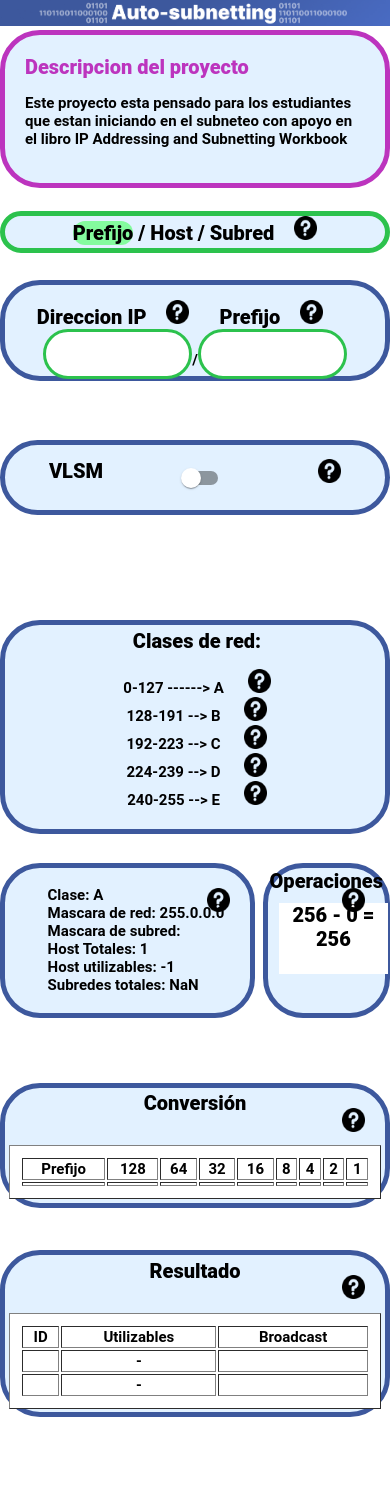
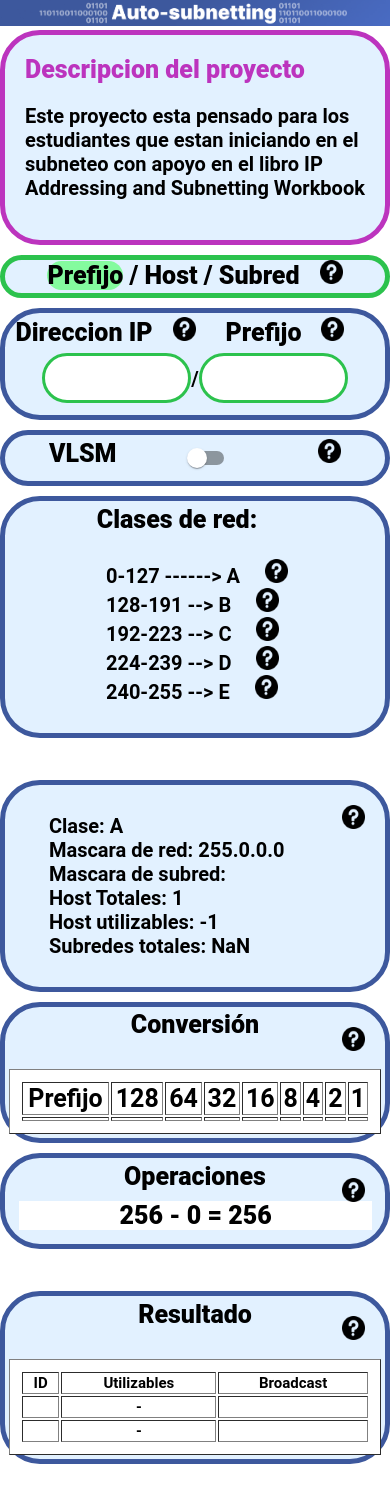
Before and after one commit to RobertoErick/Auto-subnetting, a React (Create React App) app: page / in a window 390 px wide. Shown: the top 1502 px of the page. Before the commit the page ends 1459 px from the top, so only its background shows below. Built offline with nearby package versions, Linux system fonts and the light colour scheme.

Commit message:
modificacion de la seccion responsive

```diff
--- a/src/App.css
+++ b/src/App.css
@@ -55,28 +55,20 @@ ul{
     margin-left: 20px;
 }
 
-@media (max-width: 768px) {
-    .parrafo{
-        font-size: 24px;
-        font-style: normal;
-        font-weight: 700;
-        line-height: normal;
-    }
-}
 @media (max-width: 390px){
     .contenido{
         padding: 0%;
     }
 
     .parrafo{
-        font-size: 15px;
+        font-size: 20px;
         font-style: normal;
         font-weight: 700;
         line-height: normal;
     }
 
     .titulo{
-        font-size: 20px;
+        font-size: 25px;
         font-style: normal;
         font-weight: 900;
         line-height: normal;
@@ -89,4 +81,8 @@ ul{
         margin-left: 20px;
     }
 
+    .contenedor{
+        font-size: 25px;
+    }
+
 }
--- a/src/Componentes/Filas/Primera_Fila/Clases.jsx
+++ b/src/Componentes/Filas/Primera_Fila/Clases.jsx
@@ -10,30 +10,19 @@ const Contenedor = styled.div`
     justify-content: center;
     flex-direction: column;
     padding-right: 40px;
-    @media (max-width: 768px) {
-        padding-right: 0px;
-        text-align: center;
-    }
-`
-
-const Ul = styled.ul`
-    @media (max-width: 768px) {
-        padding-right: 40px;
-        text-align: center;
-    }
 `
 
 function Clases(){
     return(
         <Contenedor className="contenedor">
             <h2 className="titulo">Clases de red: </h2>
-            <Ul>
+            <ul>
                 <li className="parrafo">0-127 ------{">"} A <img className="duda" src={Duda}/></li>
                 <li className="parrafo">128-191 --{">"} B <img className="duda" src={Duda}/></li>
                 <li className="parrafo">192-223 --{">"} C <img className="duda" src={Duda}/></li>
                 <li className="parrafo">224-239 --{">"} D <img className="duda" src={Duda}/></li>
                 <li className="parrafo">240-255 --{">"} E <img className="duda" src={Duda}/></li>
-            </Ul>
+            </ul>
         </Contenedor>
     );
 }
--- a/src/Componentes/Filas/Primera_Fila/Direccion_IP/Direccion_IP.jsx
+++ b/src/Componentes/Filas/Primera_Fila/Direccion_IP/Direccion_IP.jsx
@@ -8,12 +8,6 @@ const Contenido = styled.div`
   width: 100%;
   height: 100%;
   text-align: center;
-  @media (max-width: 768px) {
-    padding-top: 100px;
-  }
-  @media (max-width: 390px) {
-    padding-top: 15px;
-  }
 `
 
 const Titulo = styled.h2`
--- a/src/Componentes/Filas/Primera_Fila/index.jsx
+++ b/src/Componentes/Filas/Primera_Fila/index.jsx
@@ -12,9 +12,13 @@ const Contenedor = styled.div`
   height: auto;
   justify-content: space-between;
   @media (max-width: 768px) {
-    display: flex;
-    flex-wrap: wrap;
+    width: 100%;
     justify-content: initial;
+    flex-direction: column;
+    gap: 60px;
+  }
+  @media (max-width: 390px){
+    gap: 10px;
   }
 `
 //Contenedor del componente Descipcion
@@ -22,10 +26,6 @@ const Cont_desc = styled.div`
   width: 27%;
   height: auto;
   @media (max-width: 768px) {
-    width:100%;
-    margin-bottom: 23px;
-  }
-  @media (max-width: 390px) {
     width: 100%;
   }
 `
@@ -35,59 +35,33 @@ const Cont_Subneteo = styled.div`
   display:flex;
   flex-direction: column;
   gap: 5%;
+  @media (max-width: 768px) {
+    width: 100%;
+    gap: 60px;
+  }
+  @media (max-width: 390px){
+    gap: 10px;
+  }
 `
 //Contenedor del Switch de prefijo, host y Subred
 const Cont_Switch = styled.div`
   width: 100%;
   height: 14%;
-  @media (max-width: 768px) {
-    box-sizing: border-box;
-    position: absolute;
-    width: 84%;
-    height: auto;
-  }
-  @media (max-width: 390px) {
-    width: 100%;
-  }
 `
 //Contenedor del input de la direccion ip y prefijo
 const Cont_IP = styled.div`
   width: 100%;
   height: 41%;
-  @media (max-width: 768px) {
-    position: absolute;
-    top: 280px;
-    width: 100%;
-    height: 12%;
-  }
 `
 //Contenedor del switch de VLSM
 const Cont_VLSM = styled.div`
   width: 100%;
   height: 35%;
-  @media (max-width: 768px) {
-    position: absolute;
-    top: 852px;
-    width: 52%;
-    height: 150px;
-  }
-  @media (max-width: 390px) {
-    top: 440px;
-    width: 100%;
-  }
 `
 //contenedor de las clases de red
 const Cont_Clases = styled.div`
   width: 27%;
   @media (max-width: 768px) {
-    position: absolute;
-    top: 450px;
-    right: 61px;
-    width: 30%;
-  }
-  @media (max-width: 390px) {
-    top: 620px;
-    right: 0px;
     width: 100%;
   }
 `
--- a/src/Componentes/Filas/Segunda_FIla/Conversion.jsx
+++ b/src/Componentes/Filas/Segunda_FIla/Conversion.jsx
@@ -16,13 +16,9 @@ const Titulo = styled.h2`
 const Tabla = styled.table`
     width: 100%;
     margin-top: 30px;
-    font-size: 32px;
     padding: 10px;
     background-color:white;
     box-sizing: border-box;
-    @media (max-width: 390px) {
-        font-size: 15px;
-      }
 `
 
 const Img = styled.img`
@@ -45,7 +41,7 @@ function Conversion(props){
         <Contenedor className="contenedor">
             <Titulo className="titulo">Conversión</Titulo>
             <Img className="duda" src={Duda}/>
-            <Tabla border="1">
+            <Tabla border="1" className="titulo">
                 <tr>
                     <th>Prefijo</th>
                     <th>128</th>
--- a/src/Componentes/Filas/Segunda_FIla/index.jsx
+++ b/src/Componentes/Filas/Segunda_FIla/index.jsx
@@ -11,11 +11,12 @@ const Contenedor = styled.div`
   margin: 42px 0 0 0;
   gap: 2%;
   @media (max-width: 768px) {
-    position: relative;
-    top: 550px;
+    flex-direction: column;
+    width: 100%;
+    gap: 60px;
   }
-  @media (max-width: 390px) {
-    top: 610px;
+  @media (max-width: 390px){
+    gap: 10px;
   }
 `
 //Contenedor de las caracteristicas de la red
@@ -23,10 +24,6 @@ const Cont_Caract = styled.div`
   height: auto;
   width: 23%;
   @media (max-width: 768px) {
-    position: relative;
-    width: 60%;
-  }
-  @media (max-width: 390px) {
     width: 100%;
   }
 `
@@ -35,12 +32,7 @@ const Cont_Conv = styled.div`
   height: auto;
   width: 50%;
   @media (max-width: 768px) {
-    position: absolute;
     width: 100%;
-    top: 300px;
-  }
-  @media (max-width: 390px) {
-    top: 220px;
   }
 `
 //contenedor de las operaciones
@@ -48,7 +40,7 @@ const Cont_Oper = styled.div`
   height: auto;
   width: 23%;
   @media (max-width: 768px) {
-    width: 50%;
+    width: 100%;
   }
 `
 
--- a/src/Componentes/Filas/Tercera_Fila/Resultado.jsx
+++ b/src/Componentes/Filas/Tercera_Fila/Resultado.jsx
@@ -13,12 +13,11 @@ const Contenedor = styled.div`
 const Tabla = styled.table`
     width: 100%;
     margin-top: 30px;
-    font-size: 32px;
     padding: 10px;
     background-color:white;
-    @media (max-width: 390px) {
+    @media (max-width: 390px){
         font-size: 15px;
-      }
+    }
 `
 
 const Img = styled.img`
@@ -140,7 +139,7 @@ function Resultado(props){
         <Contenedor className="contenedor">
             <h2 className="titulo">Resultado</h2>
             <Img className="duda" src={Duda} />
-            <Tabla border="1">
+            <Tabla border="1" className="titulo">
                 <tr>
                     <th>ID</th>
                     <th>Utilizables</th>
--- a/src/Componentes/Filas/Tercera_Fila/index.jsx
+++ b/src/Componentes/Filas/Tercera_Fila/index.jsx
@@ -5,10 +5,6 @@ const Cont_res = styled.div`
   margin: 42px 0 42px 0;
   width: 100%;
   height: 100px;
-  @media (max-width: 768px) {
-    position: relative;
-    top: 800px;
-  }
 `
 
 function Tercera_Fila(props){
--- a/src/Componentes/Header.jsx
+++ b/src/Componentes/Header.jsx
@@ -1,9 +1,4 @@
 import Banner from "../Img/Banner.png";
-import styled from "styled-components";
-
-const HeaderStyle = styled.header`
-    box-sizing: border-box;
-`
 
 function Header(){
     return(
```
